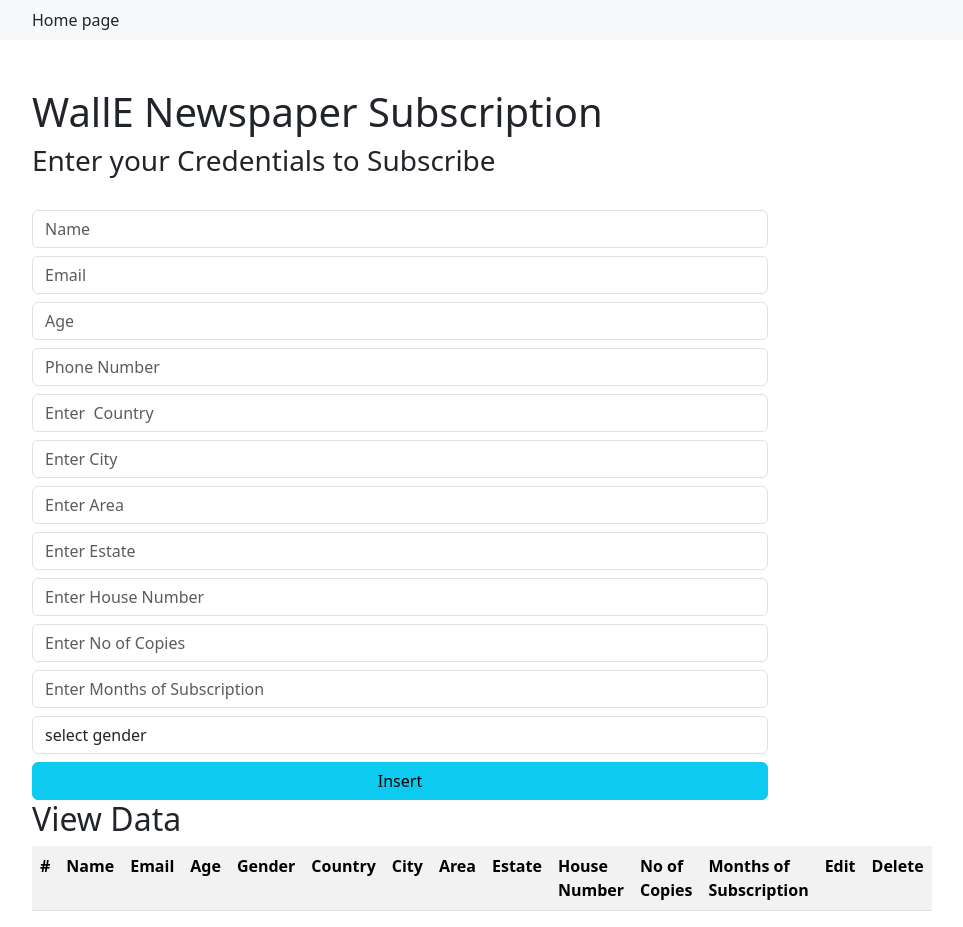
After one commit to ventilationZ/super-duper-octo-eureka, a Django app: template templates/insert.html in a window 1280 px wide. The commit adds this page. Shown: the whole page, without its empty margins (50-1013 px from the left). Run offline with Django 4.2, Linux system fonts and the light colour scheme; the template is opened without the code that fills it, so the values that code supplies are empty; parts of the project's set-up code (start-up, migrations or seed data) failed here and were passed over.

Commit message:
sama changes

```diff
--- a/djangoNewspaperSubscription/urls.py
+++ b/djangoNewspaperSubscription/urls.py
@@ -15,7 +15,13 @@ Including another URLconf
 """
 from django.contrib import admin
 from django.urls import path
-
+from .import views
 urlpatterns = [
     path('admin/', admin.site.urls),
+    path('', views.index_page, name='index'),
+    path('table/', views.table_page, name='table'),
+    path('edit/', views.edit_page, name='edit'),
+    path('insert/', views.insertData, name='insert'),
+    path('delete/<id>', views.deleteData, name='deleteData'),
+    path('update/<int:id>', views.update_Data, name='updateData')
 ]
--- /dev/null
+++ b/templates/insert.html
@@ -0,0 +1,143 @@
+<!DOCTYPE html>
+<html lang="en">
+<head>
+    <meta charset="UTF-8">
+    <title>WallE Newspaper Subscription</title>
+    <link href="https://cdn.jsdelivr.net/npm/bootstrap@5.3.0-alpha1/dist/css/bootstrap.min.css" rel="stylesheet" integrity="sha384-GLhlTQ8iRABdZLl6O3oVMWSktQOp6b7In1Zl3/Jr59b6EGGoI1aFkw7cmDA6j6gD" crossorigin="anonymous">
+</head>
+<body>
+
+    <nav class="navbar navbar-expand-lg bg-body-tertiary">
+        <div class="container-md">Home page
+
+        </div>
+      </nav>
+
+
+      <div class="container mt-5">
+
+        <div class="row">
+            <div class="col-md-8">
+                <h1>WallE Newspaper Subscription</h1>
+                <h3>Enter your Credentials to Subscribe</h3>
+                <br>
+
+                <form action="/insert" method="POST">
+                    {% csrf_token %}
+
+                    <div class="form-group">
+                        <input type="text" class="form-control" placeholder="Name" name="name" required>
+                    </div>
+
+                    <div class="form-group">
+                        <input type="email" class="form-control  mt-2" placeholder="Email" name="email" required>
+                    </div>
+
+                    <div class="form-group">
+                        <input type="number" class="form-control  mt-2" placeholder="Age" name="age" required>
+
+                    </div>
+                     <div class="form-group">
+                        <input type="number" class="form-control  mt-2" placeholder="Phone Number" name="Phone Number" required>
+                     </div>
+
+                    <div class="form-group">
+                        <input type="text" class="form-control  mt-2" placeholder="Enter  Country" name="country" required>
+
+                    </div>
+                    <div class="form-group">
+                        <input type="text" class="form-control  mt-2" placeholder="Enter City" name="city" required>
+
+                    </div>
+                    <div class="form-group">
+                        <input type="text" class="form-control  mt-2" placeholder="Enter Area" name="area" required>
+
+                    </div>
+                    <div class="form-group">
+                        <input type="text" class="form-control  mt-2" placeholder="Enter Estate" name="estate" required>
+
+                    </div>
+                    <div class="form-group">
+                        <input type="number" class="form-control  mt-2" placeholder="Enter House Number" name="house_number" required>
+
+                    </div>
+                    <div class="form-group">
+                        <input type="number" class="form-control  mt-2" placeholder="Enter No of Copies" name="copies" required>
+
+                    </div>
+                    <div class="form-group">
+                        <input type="number" class="form-control  mt-2" placeholder="Enter Months of Subscription" name="months" required>
+
+                    </div>
+
+
+                    <div class="form-group mt-2">
+                        <select id="gender" name="gender" class="form-control" required>
+                            <option selected>select gender</option>
+                            <option value="male">Male</option>
+                            <option value="female">Female</option>
+                        </select>
+                    </div>
+
+                    <div class="d-grid gap-2">
+
+                        <button class="btn btn-info mt-2" type="submit">Insert</button>
+                    </div>
+
+<div class="col-md-8">
+                <h2>View Data</h2>
+                <table class="table table-striped table-hover">
+                    <thea0d>
+                      <tr>
+                        <th scope="col">#</th>
+                        <th scope="col">Name</th>
+                        <th scope="col">Email</th>
+                        <th scope="col">Age</th>
+                        <th scope="col">Gender</th>
+                        <th scope="col">Country</th>
+                        <th scope="col">City</th>
+                        <th scope="col">Area</th>
+                        <th scope="col">Estate</th>
+                        <th scope="col">House Number</th>
+                        <th scope="col">No of Copies</th>
+                        <th scope="col">Months of Subscription</th>
+                        <th scope="col">Edit</th>
+                        <th scope="col">Delete</th>
+
+                      </tr>
+                    </thea0d>
+                    <tbody class="table-group-divider">
+
+                    {% for d in data %}
+
+                      <tr>
+                        <th scope="row">{{d.id}}</th>
+                        <td>{{d.name}}</td>
+                        <td>{{d.email}}</td>
+                        <td>{{d.age}}</td>
+                        <td>{{d.gender}}</td>
+                        <td>{{d.country}}</td>
+                        <td>{{d.city}}</td>
+                        <td>{{d.area}}</td>
+                        <td>{{d.estate}}</td>
+                        <td>{{d.house_number}}</td>
+                        <td>{{d.copies}}</td>
+                        <td>{{d.months}}</td>
+                        <td><a href="/update/{{d.id}}" type="button" class="btn btn-outline-warning">Edit</a></td>
+                        <td><a href="/delete/{{d.id}}" type="button" class="btn btn-outline-info">Delete</a></td>
+                      </tr>
+                    {% endfor %}
+                    </tbody>
+                  </table>
+
+
+            </div>
+
+
+                </form>
+
+
+
+
+</body>
+</html>
```
Also changed, not shown: djangoNewspaperSubscription/models.py (added, +19 -0 lines), djangoNewspaperSubscription/views.py (added, +93 -0 lines), templates/edit.html (renamed from templates/index.html, +24 -21 lines), templates/table.html (added, +60 -0 lines), db.sqlite3, djangoNewspaperSubscription/migrations/0001_initial.py (added), djangoNewspaperSubscription/migrations/0002_remove_subscriber_house_number_alter_subscriber_area_and_more.py (added), djangoNewspaperSubscription/migrations/__init__.py (added).
